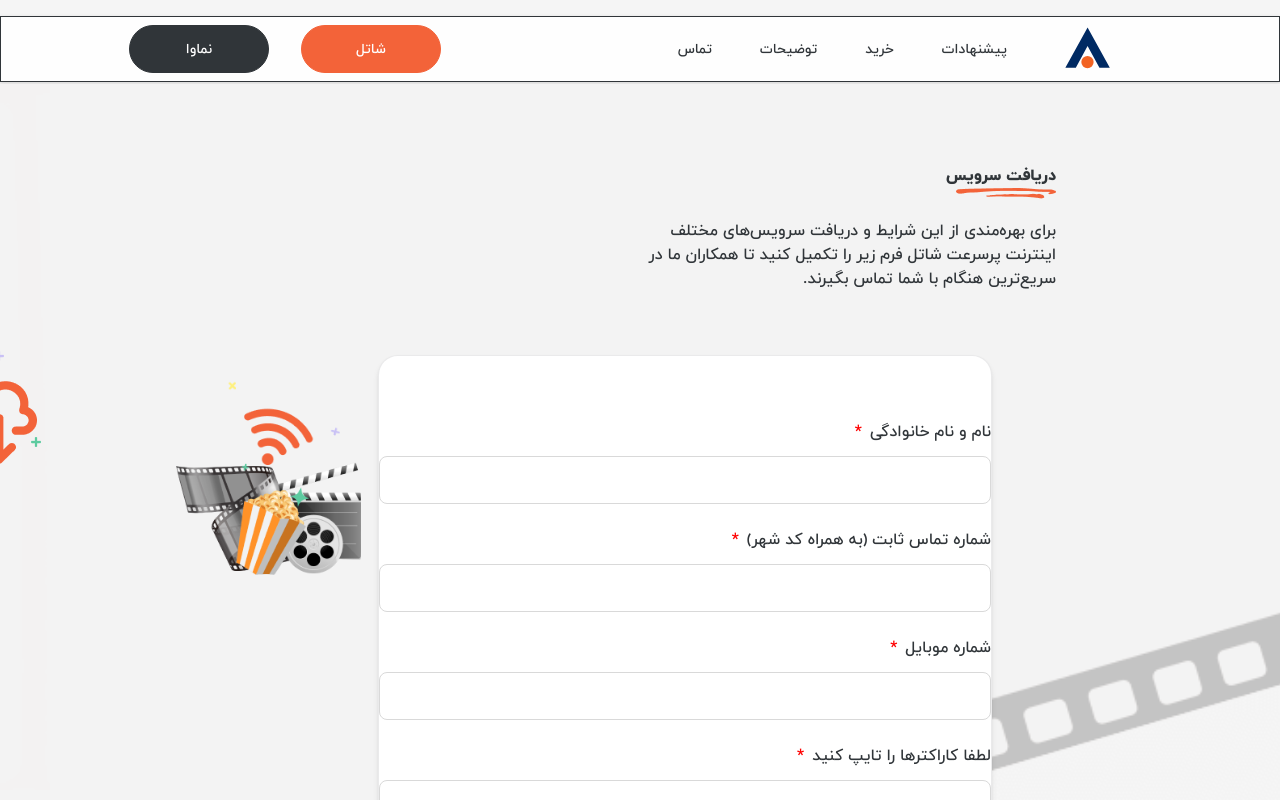
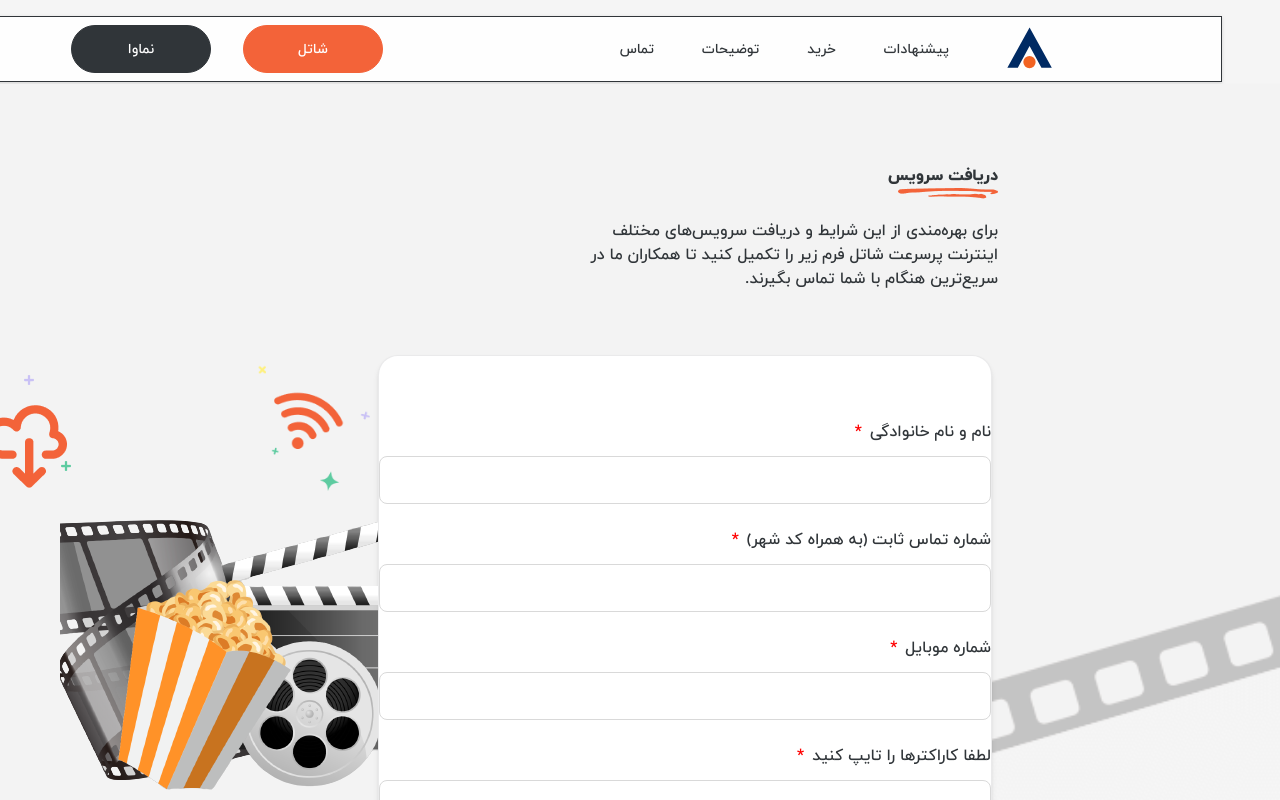
Before and after one commit to Alirezawmoradi/Namava-Task, a React (Vite) app: page / in a window 1280 px wide. Shown: the top 800 px of the page. Built offline with nearby package versions, Linux system fonts and the light colour scheme.

Commit message:
movie section refactored

```diff
--- a/src/landing-page/landing-page.jsx
+++ b/src/landing-page/landing-page.jsx
@@ -1,7 +1,6 @@
-import title from '/public/images/title line.png'
-import movie from '/public/images/pic2.png'
-import wifi from '/public/images/wifiicon.png'
-import cloud from '/public/images/cloud.png'
+import title from '/images/title line.png'
+import wifi from '/images/wifiicon.png'
+import cloud from '/images/cloud.png'
 import {Form} from "../components/form/form.jsx";
 
 export const LandingPage = () => {
@@ -18,13 +17,12 @@
                 </div>
                 <div className='flex justify-between px-44'>
                     <Form/>
-                    <div className='flex flex-col'>
-                        <div className='flex absolute items-center justify-center pb-20'>
-                            <img src={wifi} height={152.7} width={152.7} alt='wifi' className='mr-24 mt-20'/>
+                    <section className='bg-movie-section mt-16 bg-center bg-no-repeat flex flex-col justify-start'>
+                        <div className='flex items-center justify-center'>
+                            <img src={wifi} height={152.7} width={152.7} alt='wifi' className='mr-24'/>
                             <img src={cloud} height={137} width={113} alt='cloud' className='mr-40'/>
                         </div>
-                        <img src={movie} height={500} width={500} alt='movie' className='mt-32'/>
-                    </div>
+                    </section>
                 </div>
             </section>
         </>
--- a/tailwind.config.js
+++ b/tailwind.config.js
@@ -23,7 +23,8 @@
         },
         extend: {
             backgroundImage: {
-                'landing-background': "url('/images/background-feedback-home-1 1.svg')"
+                'landing-background': "url('/images/background-feedback-home-1 1.svg')",
+                'movie-section':"url('/images/pic2.png')"
             }
         },
     },
```
